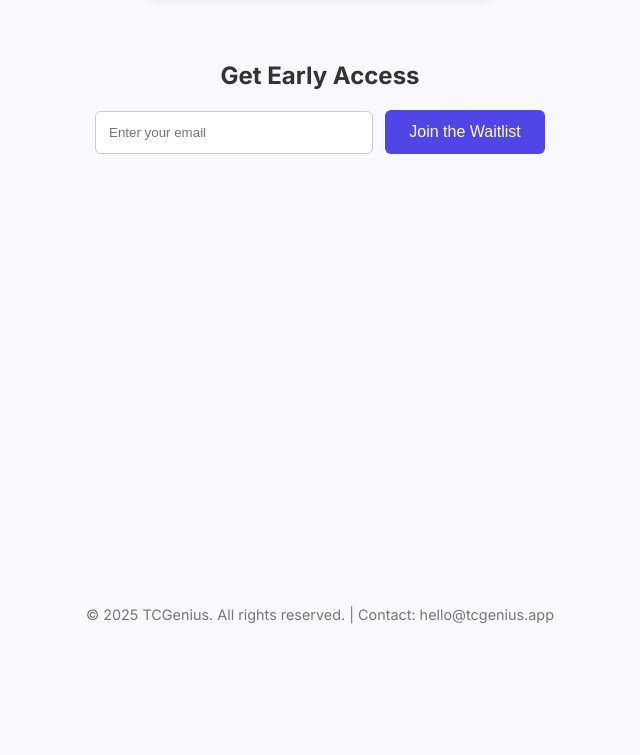
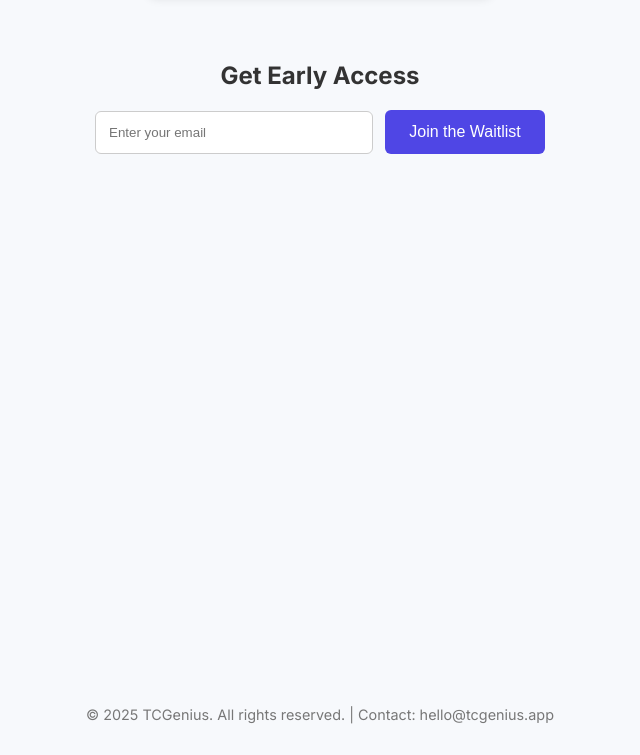
Before and after one commit to tcgeniusapp/tcgenius-landing, a plain HTML site: page index.html in a window 1280 px wide. Shown: the part 656-1411 px from the top of the page, without its empty margins (320-960 px from the left). Before the commit the page ends 1311 px from the top, so only its background shows below. Drawn offline with Linux system fonts and the light colour scheme; a script that the page names is missing.

Commit message:
Update index.html

```diff
--- a/index.html
+++ b/index.html
@@ -112,11 +112,11 @@
     <input type="email" name="email" placeholder="Enter your email" required>
     <button type="submit">Join the Waitlist</button>
   </form>
-  <!-- TCGenius Early Access Tester Form -->
+ <!-- TCGenius Early Access Tester Form (Correct) -->
 <iframe data-tally-src="https://tally.so/r/3qDpEY?alignLeft=1&hideTitle=1&transparentBackground=1&dynamicHeight=1"
   loading="lazy"
   width="100%"
-  height="400"
+  height="500"
   frameborder="0"
   marginheight="0"
   marginwidth="0"
```
